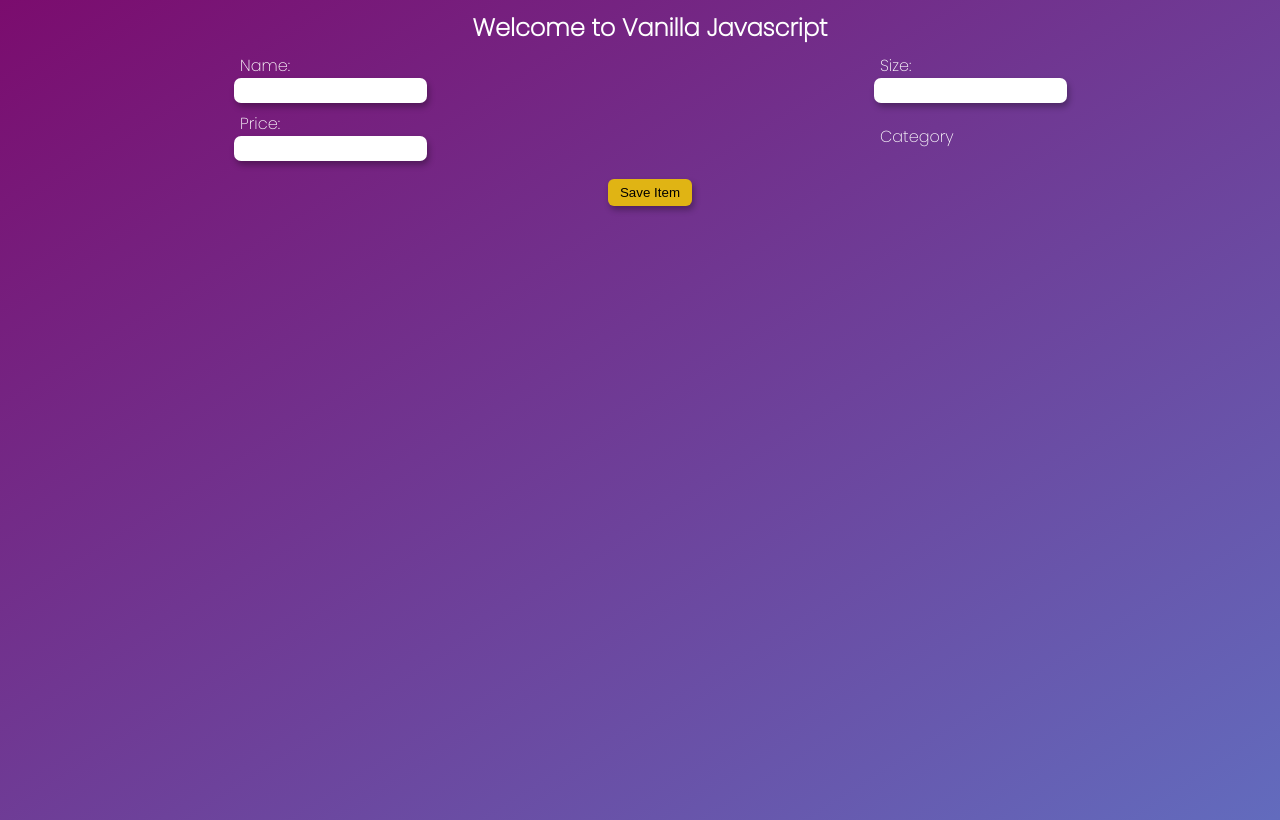
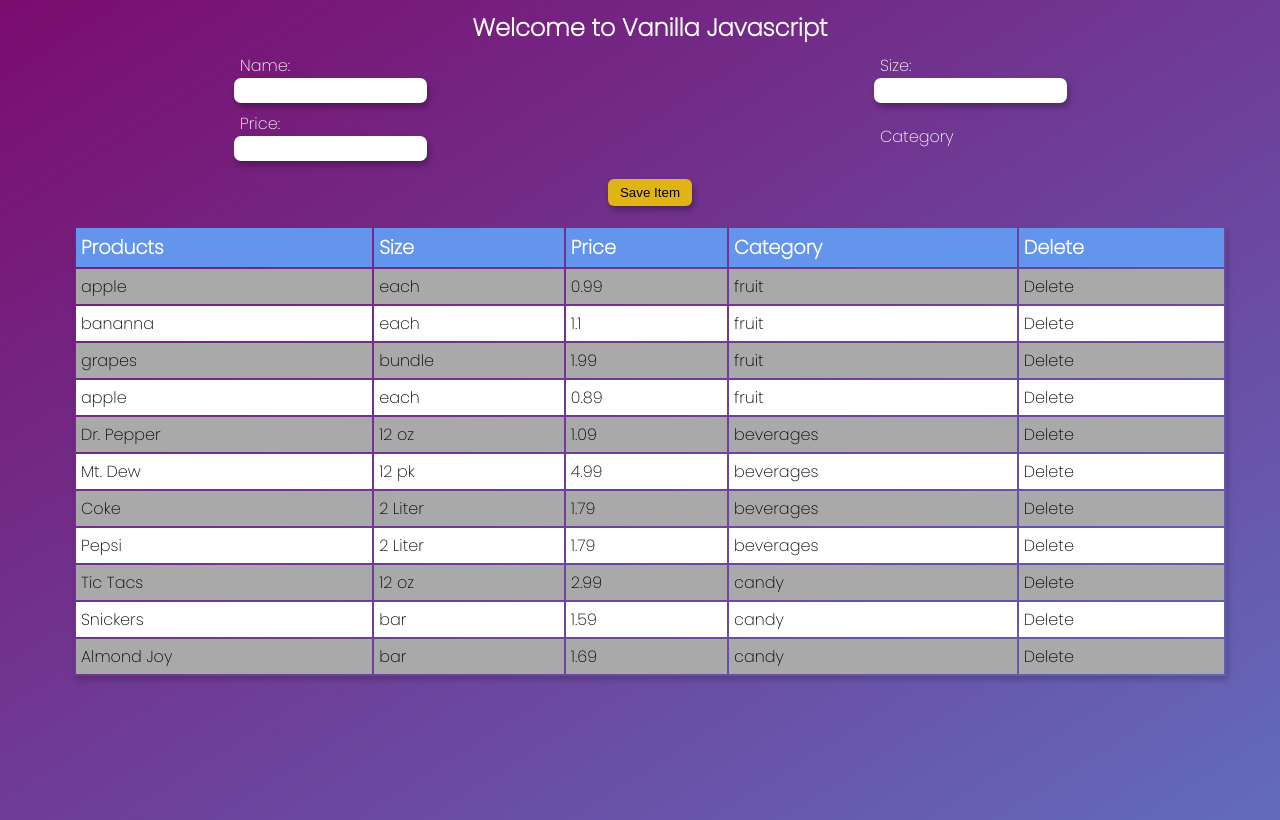
Before and after one commit to C5m7b4/vanilla-from-scratch, a website built with webpack: page public/index.html in a window 1280 px wide. Built offline with nearby package versions, Linux system fonts and the light colour scheme; a web font is replaced by a local one.

Commit message:
add grid

```diff
--- a/public/index.html
+++ b/public/index.html
@@ -34,11 +34,10 @@
         <button class="btn" id="save-item">Save Item</button>
       </div>
 
-      <div id="filter" class="filter-div"></div>
-      <div id="items"></div>
-      <div id="stats"></div>
-
     </div>
+    <div id="filter" class="filter-div"></div>
+    <div id="items"></div>
+    <div id="stats"></div>
   </div>
 </body>
 <script type="text/javascript" src="../src/index.js"></script>
--- a/src/index.js
+++ b/src/index.js
@@ -42,3 +42,17 @@ const inputs = document.getElementsByTagName('input');
 for (let input of inputs) {
   input.addEventListener('change', changeState);
 }
+
+const buildTable = () => {
+  let html = `<table style="width: 90%; margin: 20px auto; color: #000">`;
+  html +=
+    '<tr><th>Products</th><th>Size</th><th>Price</th><th>Category</th><th>Delete</th></tr>';
+  filteredData.map((item) => {
+    const { name, id, price, category, size } = item;
+    html += `<tr><td>${name}</td><td>${size}</td><td>${price}</td><td>${category}</td><td style="cursor: pointer;" onClick="deleteItem(${id})">Delete</td></tr>`;
+  });
+  html += '</table>';
+  document.getElementById('items').innerHTML = html;
+};
+
+buildTable();
--- a/src/styles.css
+++ b/src/styles.css
@@ -36,6 +36,7 @@ h2 {
   margin-top: 10px;
   background-color: #e0b414;
   color: #000;
+  cursor: pointer;
   box-shadow: 2px 4px 6px rgba(0, 0, 0, 0.3);
   transition: all 0.2s ease;
 }
@@ -83,3 +84,33 @@ label {
   justify-content: center;
   align-items: center;
 }
+
+table {
+  border: 1px solie black;
+  box-shadow: 2px 4px 6px rgba(0, 0, 0, 0.2);
+}
+
+th {
+  text-align: left;
+  background-color: cornflowerblue;
+  color: #fff;
+  font-size: 1.2rem;
+  font-weight: bold;
+  padding: 5px;
+}
+
+tr {
+  border-bottom: 1px solid black;
+}
+
+tr:nth-child(even) {
+  background-color: darkgrey;
+}
+
+tr:nth-child(odd) {
+  background-color: #fff;
+}
+
+td {
+  padding: 5px;
+}
```
